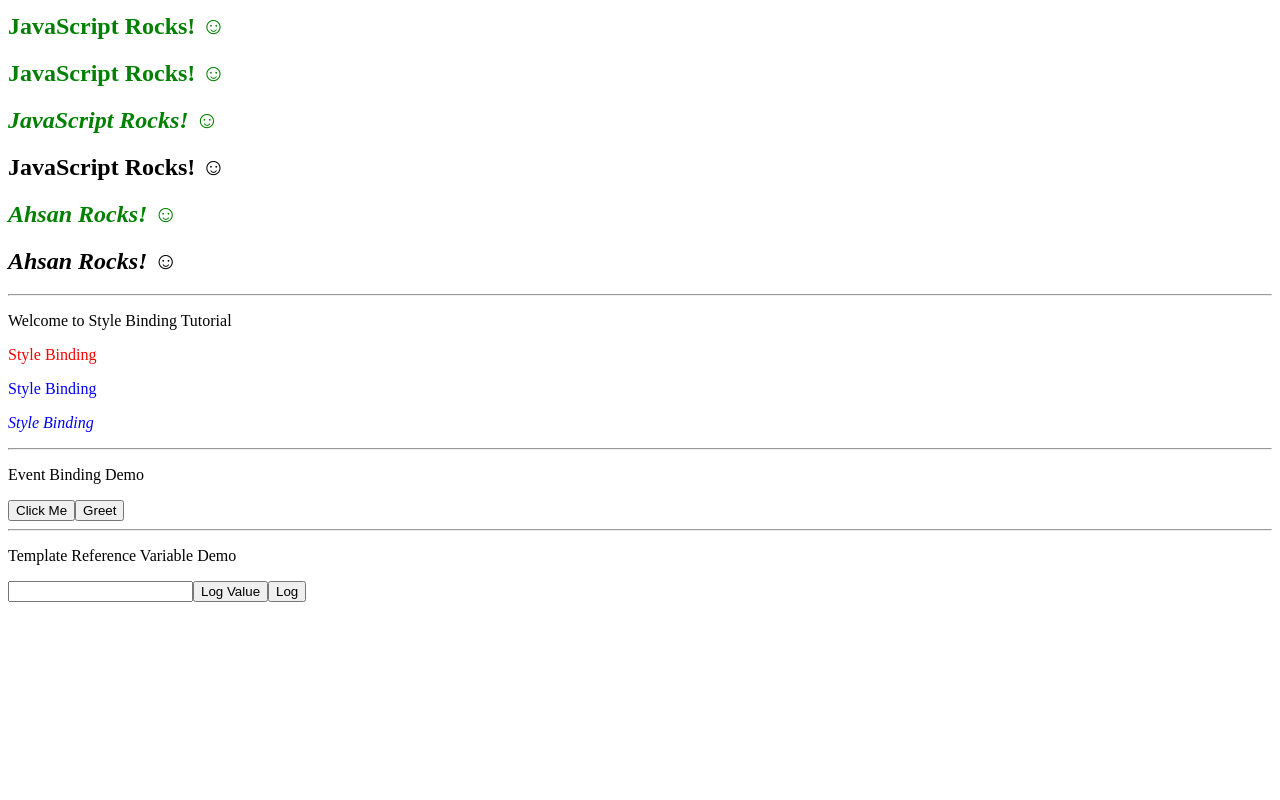
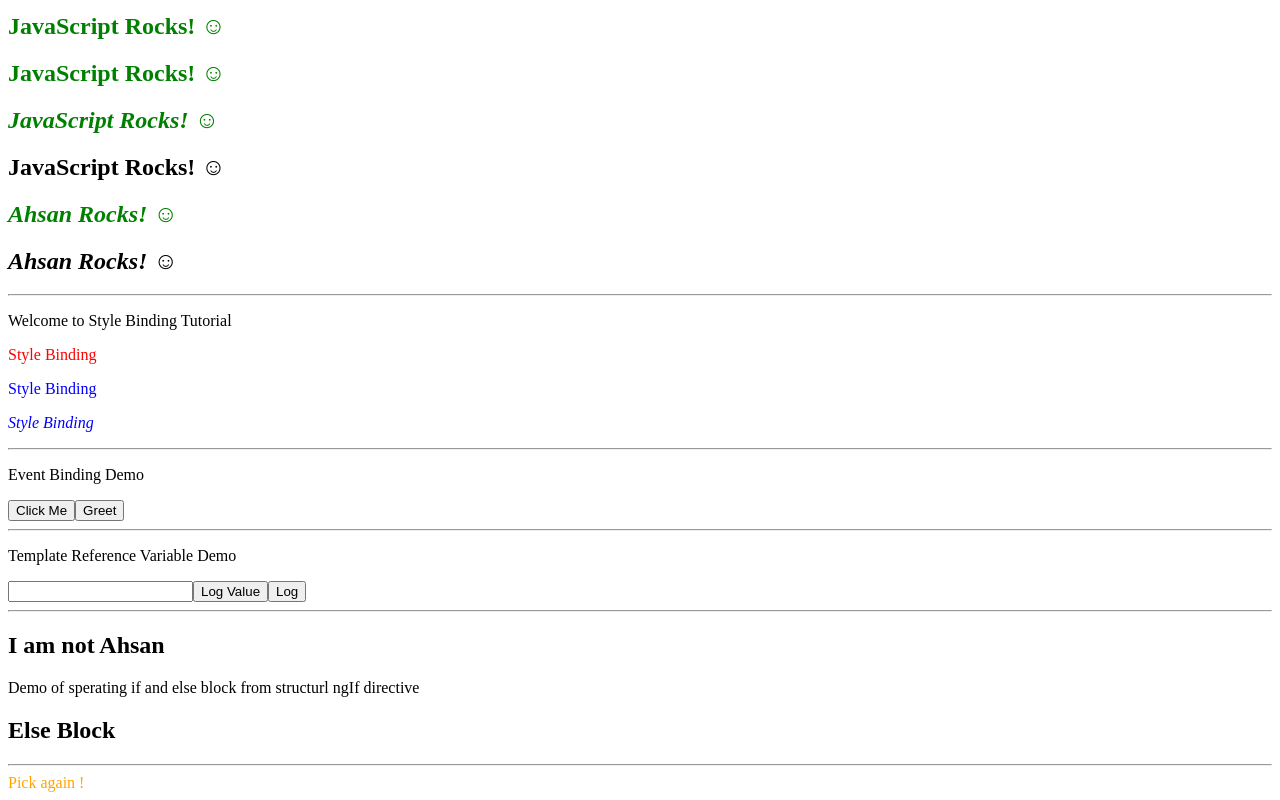
Before and after one commit to Ahsan9981/Angular7-LearnerApp, an Angular app: page / in a window 1280 px wide. Shown: the part 421-1221 px from the top of the page. Before the commit the page ends 1031 px from the top, so only its background shows below. Built offline with nearby package versions, Linux system fonts and the light colour scheme.

Commit message:
ngIF, ngIf else, ngIf then else practice. ngSwith with color examples practice.

```diff
--- a/src/app/app.component.html
+++ b/src/app/app.component.html
@@ -8,19 +8,21 @@
 <app-test></app-test>
 
 <hr>
-
 <app-class-binding-demo> </app-class-binding-demo>
 
 <hr>
-
 <app-style-binding-demo></app-style-binding-demo>
 
 <hr>
-
 <event-binding-demo></event-binding-demo>
 
 <hr>
-
 <template-reference-variable-demo></template-reference-variable-demo>
 
+<hr>
+<ng-if-directive-demo></ng-if-directive-demo>
+
+<hr>
+<ng-switch-directive-demo></ng-switch-directive-demo>
+
 <router-outlet></router-outlet>
--- a/src/app/app.module.ts
+++ b/src/app/app.module.ts
@@ -8,6 +8,8 @@ import { ClassBindingDemoComponent } from './class-binding-demo/class-binding-de
 import { StyleBindingDemoComponent } from './style-binding-demo/style-binding-demo.component';
 import { EventBindingDemoComponent } from './event-binding-demo/event-binding-demo.component';
 import { TemplateReferenceVariableDemoComponent } from './template-reference-variable-demo/template-reference-variable-demo.component';
+import { NgIfDirectiveDemoComponent } from './ng-if-directive-demo/ng-if-directive-demo.component';
+import { NgSwitchDirectiveDemoComponent } from './ng-switch-directive-demo/ng-switch-directive-demo.component';
 
 
 @NgModule({
@@ -18,6 +20,8 @@ import { TemplateReferenceVariableDemoComponent } from './template-reference-var
     StyleBindingDemoComponent,
     EventBindingDemoComponent,
     TemplateReferenceVariableDemoComponent,
+    NgIfDirectiveDemoComponent,
+    NgSwitchDirectiveDemoComponent,
   ],
   imports: [
     BrowserModule,
--- /dev/null
+++ b/src/app/ng-if-directive-demo/ng-if-directive-demo.component.ts
@@ -0,0 +1,36 @@
+import { Component, OnInit } from '@angular/core';
+
+@Component({
+  selector: 'ng-if-directive-demo',
+  template: `
+  <h2 *ngIf="displayName; else otherBlock">
+  I am Ahsan
+  </h2>
+  <ng-template #otherBlock>
+    <h2> I am not Ahsan </h2>
+  </ng-template>
+
+  <p> Demo of sperating if and else block from structurl ngIf directive </p>
+
+  <div *ngIf="displayName; then thenBlock; else elseBlock"> </div>
+
+  <ng-template #thenBlock>
+  <h2> If-Then Block </h2>
+  </ng-template>
+
+  <ng-template #elseBlock>
+  <h2> Else Block </h2>
+  </ng-template>
+
+  `,
+  styles: []
+})
+export class NgIfDirectiveDemoComponent implements OnInit {
+
+  displayName: boolean = false;
+  constructor() { }
+
+  ngOnInit() {
+  }
+
+}
--- /dev/null
+++ b/src/app/ng-switch-directive-demo/ng-switch-directive-demo.component.ts
@@ -0,0 +1,25 @@
+import { Component, OnInit } from '@angular/core';
+
+@Component({
+  selector: 'ng-switch-directive-demo',
+  template: `
+    <div [ngSwitch]="color"  [style.color]="color">
+      <div *ngSwitchCase="'red'"> You picked red </div>
+      <div *ngSwitchCase="'green'"> You picked green </div>
+      <div *ngSwitchCase="'blue'"> You picked blue </div>
+      <div *ngSwitchDefault> Pick again ! </div>
+  </div>
+  `,
+  styles: []
+})
+export class NgSwitchDirectiveDemoComponent implements OnInit {
+
+
+  color:string = "orange";
+
+  constructor() { }
+
+  ngOnInit() {
+  }
+
+}
```
